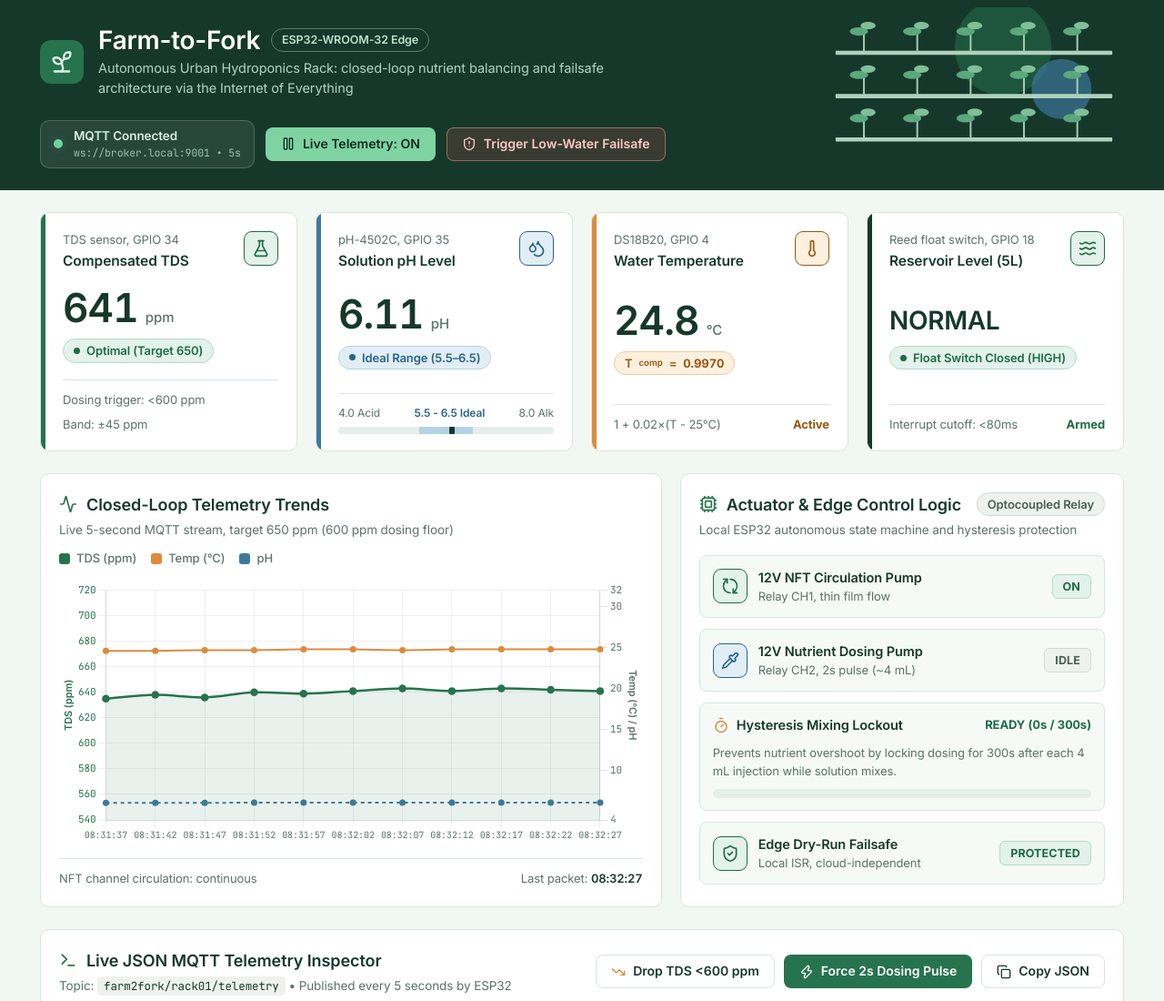
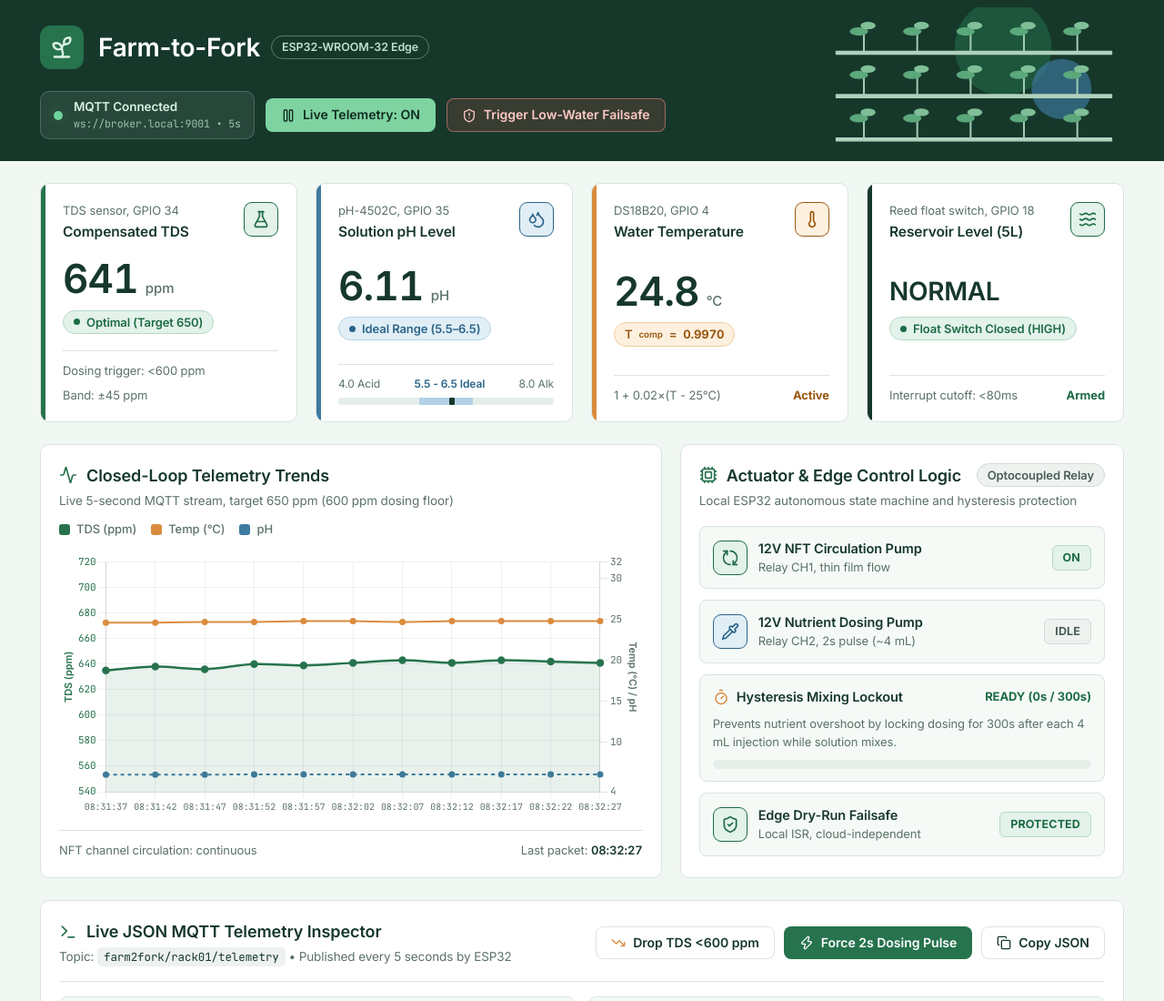
Before and after one commit to Niyaz-Ahmmad/farm-to-fork, a plain HTML site: page index.html in a window 1280 px wide. Shown: the top 1100 px of the page at 91% size. Drawn offline with nearby package versions, Linux system fonts and the light colour scheme.

Commit message:
Add files via upload

```diff
--- a/index.html
+++ b/index.html
@@ -465,9 +465,6 @@
                         <h1>Farm-to-Fork</h1>
                         <span class="brand-chip">ESP32-WROOM-32 Edge</span>
                     </div>
-                    <p class="brand-sub">
-                        Autonomous Urban Hydroponics Rack: closed-loop nutrient balancing and failsafe architecture via the Internet of Everything
-                    </p>
                 </div>
             </div>
 
```
